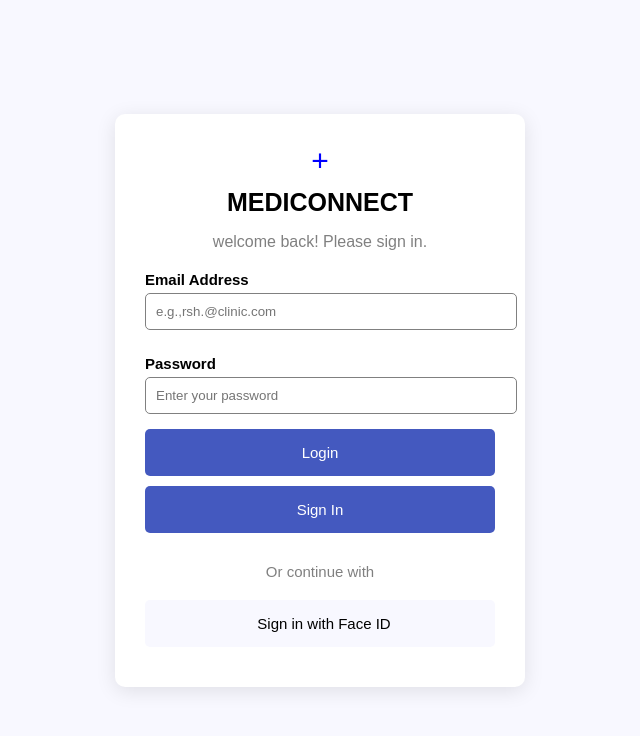
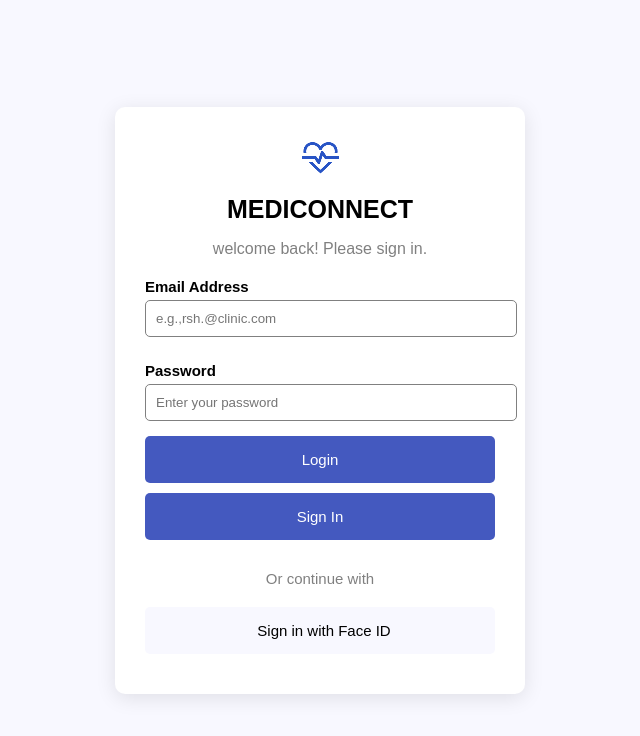
Before and after one commit to shaeeeeeem/project, a plain HTML site: page index.html in a window 1280 px wide. Shown: the whole page, without its empty margins (320-960 px from the left). Drawn offline with Linux system fonts and the light colour scheme.

```diff
--- a/index.html
+++ b/index.html
@@ -8,7 +8,9 @@
   </head>
   <body>
     <div class="login-container">
-      <div class="logo">+</div>
+      <div class="logo">
+        <img src="./cardiology_41dp_2854C5_FILL0_wght400_GRAD0_opsz40.png" alt="no image"></a>
+      </div>
       <h1>MEDICONNECT</h1>
       <p class="welcome">welcome back! Please sign in.</p>
 
```
Also changed, not shown: dashboard.html (+3 -3 lines), cardiology_41dp_2854C5_FILL0_wght400_GRAD0_opsz40.png (added).
